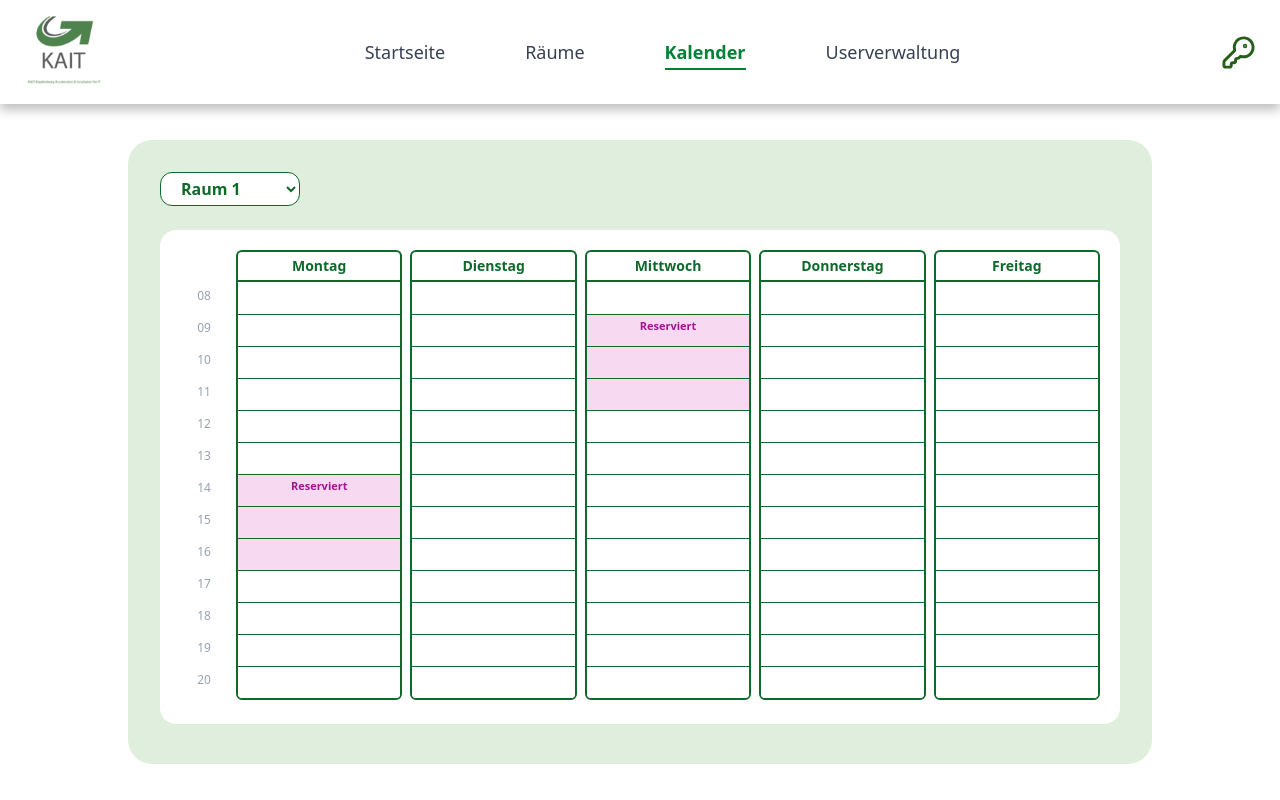
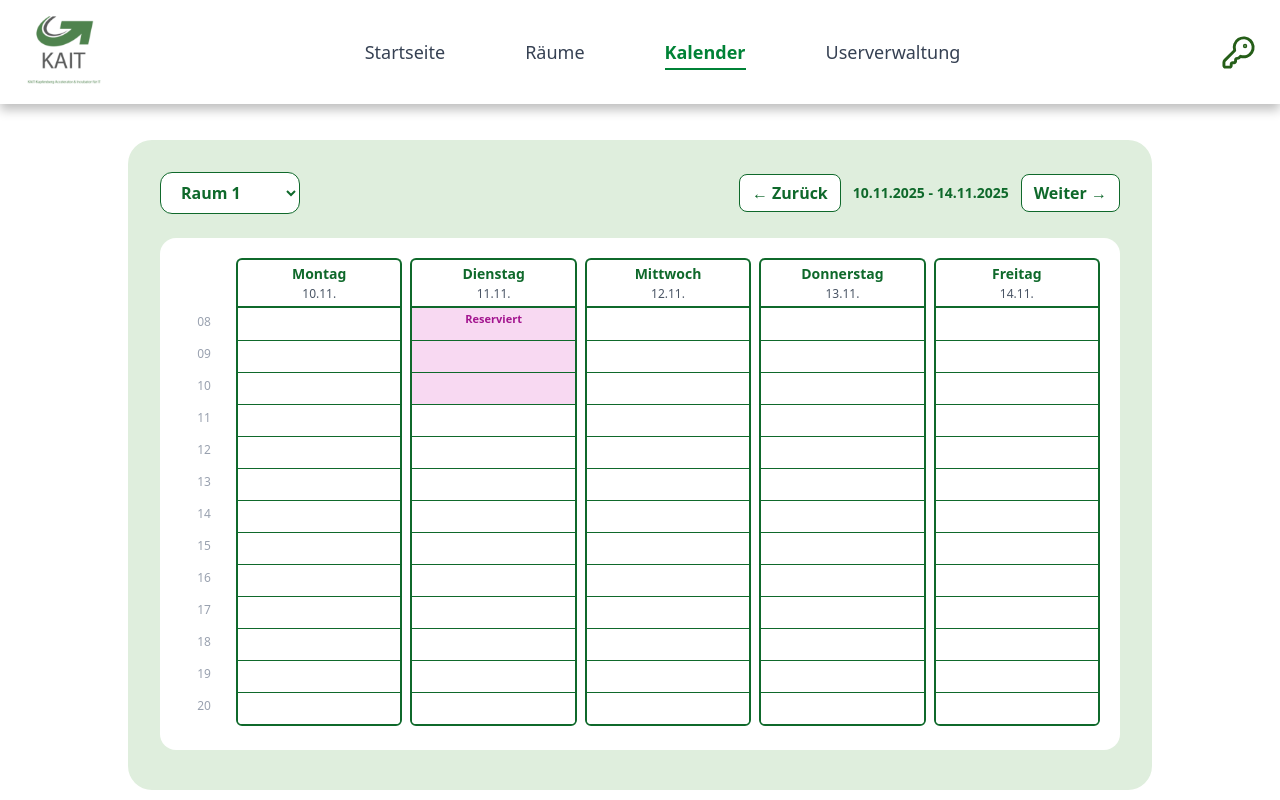
Before and after one commit to monaenzi/room_reservation_system, a Next.js app: page /calender in a window 1280 px wide. Shown: the top 800 px of the page. Built offline with nearby package versions, Linux system fonts and the light colour scheme.

Commit message:
edited calendar to be able to switch between weeks

```diff
--- a/app/calender/page.tsx
+++ b/app/calender/page.tsx
@@ -4,12 +4,15 @@ import { useState, useMemo } from 'react';
 
 type Weekday = 'Montag' | 'Dienstag' | 'Mittwoch' | 'Donnerstag' | 'Freitag';
 
-type ReservationBlock = {
-    id: string;
-    room: string;
-    weekday: Weekday;
-    startHour: number; // is included
-    endHour: number;   // is excluded
+type Timeslot = {
+    timeslot_id: number;
+    room_id: number;
+    status: number;
+    slot_date: string;     // date (YYYY-MM-DD)
+    start_time: string;    // time (HH:MM:SS)
+    end_time: string;      // time (HH:MM:SS)
+    blocked_reason?: string;
+    name?: string;
 };
 
 const HOURS = Array.from({ length: 13 }, (_, i) => 8 + i); // 07–18
@@ -22,51 +25,164 @@ const WEEKDAYS: Weekday[] = [
 ];
 
 // Mock reservations to be replaced by the DB as soon as it's done
-const ROOMS = ['Raum 1', 'Raum 2'];
-
-const MOCK_RESERVATIONS: ReservationBlock[] = [
-    { id: '1', room: 'Raum 1', weekday: 'Montag', startHour: 14, endHour: 17 },
-    { id: '2', room: 'Raum 1', weekday: 'Mittwoch', startHour: 9, endHour: 12 },
-    { id: '3', room: 'Raum 2', weekday: 'Dienstag', startHour: 10, endHour: 13 },
+const ROOMS = [
+    { room_id: 1, room_name: 'Raum 1' },
+    { room_id: 2, room_name: 'Raum 2' }
 ];
 
+const MOCK_TIMESLOTS: Timeslot[] = [
+    { timeslot_id: 1, room_id: 1, status: 1, slot_date: '2025-11-18', start_time: '14:00:00', end_time: '17:00:00' },
+    { timeslot_id: 2, room_id: 1, status: 1, slot_date: '2025-11-20', start_time: '09:00:00', end_time: '12:00:00' },
+    { timeslot_id: 3, room_id: 2, status: 1, slot_date: '2025-11-19', start_time: '10:00:00', end_time: '13:00:00' },
+    { timeslot_id: 4, room_id: 1, status: 1, slot_date: '2025-11-25', start_time: '11:00:00', end_time: '14:00:00' },
+    { timeslot_id: 5, room_id: 2, status: 1, slot_date: '2025-11-27', start_time: '15:00:00', end_time: '18:00:00' },
+    { timeslot_id: 6, room_id: 1, status: 1, slot_date: '2025-11-11', start_time: '08:00:00', end_time: '11:00:00' },
+];
+
+function getMonday(date: Date): Date {
+    const d = new Date(date);
+    const day = d.getDay();
+    const diff = d.getDate() - day + (day === 0 ? -6 : 1);
+    return new Date(d.setDate(diff));
+}
+
+function formatDate(date: Date): string {
+    return date.toLocaleDateString('de-DE', {
+        day: '2-digit',
+        month: '2-digit'
+    });
+}
+
+function getWeekRange(monday: Date): string {
+    const friday = new Date(monday);
+    friday.setDate(monday.getDate() + 4);
+
+    return `${monday.toLocaleDateString('de-DE', { day: '2-digit', month: '2-digit', year: 'numeric' })} - ${friday.toLocaleDateString('de-DE', { day: '2-digit', month: '2-digit', year: 'numeric' })}`;
+}
+
+function toISODate(date: Date): string {
+    return date.toISOString().split('T')[0];
+}
+
+function getHourFromTime(timeStr: string): number {
+    return parseInt(timeStr.split(':')[0], 10);
+}
+
+
 export default function RoomsPage() {
-    const [selectedRoom, setSelectedRoom] = useState<string>('Raum 1');
+    const [selectedRoomId, setSelectedRoomId] = useState(1);
+    const [currentWeekStart, setCurrentWeekStart] = useState<Date>(() => getMonday(new Date()));
 
-    const reservationsForRoom = useMemo(
-        () => MOCK_RESERVATIONS.filter((r) => r.room === selectedRoom),
-        [selectedRoom]
+    const weekDates = useMemo(() => {
+        return WEEKDAYS.map((_, index) => {
+            const date = new Date(currentWeekStart);
+            date.setDate(currentWeekStart.getDate() + index);
+            return date;
+        });
+    }, [currentWeekStart]);
+
+    const timeslotsForRoom = useMemo(
+        () => MOCK_TIMESLOTS.filter((t) => t.room_id === selectedRoomId),
+        [selectedRoomId]
     );
 
-    const isReserved = (weekday: Weekday, hour: number) =>
-        reservationsForRoom.some(
-            (r) => r.weekday === weekday && hour >= r.startHour && hour < r.endHour
-    );
+    const isReserved = (dateIndex: number, hour: number) => {
+        const dateStr = toISODate(weekDates[dateIndex]);
+        return timeslotsForRoom.some((t) => {
+            if (t.slot_date !== dateStr) return false;
+            const startHour = getHourFromTime(t.start_time);
+            const endHour = getHourFromTime(t.end_time);
+            return hour >= startHour && hour < endHour;
+        });
+    };
 
-    const isReservationStart = (weekday: Weekday, hour: number) =>
-        reservationsForRoom.some(
-            (r) => r.weekday === weekday && hour === r.startHour
-    );
+    const isReservationStart = (dateIndex: number, hour: number) => {
+        const dateStr = toISODate(weekDates[dateIndex]);
+         return timeslotsForRoom.some((t) => {
+            if (t.slot_date !== dateStr) return false;
+            const startHour = getHourFromTime(t.start_time);
+            return hour === startHour;
+        });
+    };
+
+    const goToPreviousWeek = () => {
+        setCurrentWeekStart((prev) => {
+            const newDate = new Date(prev);
+            newDate.setDate(prev.getDate() - 7);
+            return newDate;
+        });
+    };
+
+    const goToNextWeek = () => {
+        setCurrentWeekStart((prev) => {
+            const newDate = new Date(prev);
+            newDate.setDate(prev.getDate() + 7);
+            return newDate;
+        });
+    };
+
+    const goToCurrentWeek = () => {
+        setCurrentWeekStart(getMonday(new Date()));
+    };
+
+    const isCurrentWeek = useMemo(() => {
+        const todayMonday = getMonday(new Date());
+        return currentWeekStart.toDateString() === todayMonday.toDateString();
+    }, [currentWeekStart]);
 
     return (
     <main className="flex justify-center px-4 py-10 mt-25">
         <div className="w-full max-w-5xl rounded-3xl bg-[#dfeedd] px-8 pb-10 pt-8">
-            <div className="mb-6">
-                <select className="rounded-xl w-35 border border-[#0f692b] border-bold bg-white px-4 py-1 text-md text-[#0f692b] font-semibold" value={selectedRoom} onChange={(e) => setSelectedRoom(e.target.value)}>
-                    {ROOMS.map((room) => (
-                        <option key={room} value={room}>
-                            {room}
-                        </option>
-                    ))}
+            <div className="mb-6 flex items-center justify-between gap-4 flex-wrap">
+                <select
+                    className="rounded-xl w-35 border border-[#0f692b] border-bold bg-white px-4 py-2 text-md text-[#0f692b] font-semibold"
+                    value={selectedRoomId}
+                    onChange={(e) => setSelectedRoomId(Number(e.target.value))}
+                >
+                        {ROOMS.map((room) => (
+                            <option key={room.room_id} value={room.room_id}>
+                                {room.room_name}
+                            </option>
+                        ))}
                 </select>
-            </div>
+
+            <div className="flex items-center gap-3">
+                        <button
+                            onClick={goToPreviousWeek}
+                            className="rounded-lg bg-white border border-[#0f692b] px-3 py-1.5 text-[#0f692b] font-semibold hover:bg-[#0f692b] hover:text-white transition-colors"
+                            aria-label="Vorherige Woche"
+                        >
+                            ← Zurück
+                        </button>
+
+                        <div className="text-center">
+                            <div className="text-sm font-semibold text-[#0f692b]">
+                                {getWeekRange(currentWeekStart)}
+                            </div>
+                            {!isCurrentWeek && (
+                                <button onClick={goToCurrentWeek} className="mt-1 text-xs text-[#0f692b] underline hover:text-[#0a4d1f]">
+                                    Zur aktuellen Woche
+                                </button>
+                            )}
+                        </div>
+
+                        <button onClick={goToNextWeek} className="rounded-lg bg-white border border-[#0f692b] px-3 py-1.5 text-[#0f692b] font-semibold hover:bg-[#0f692b] hover:text-white transition-colors" aria-label="Nächste Woche">
+                            Weiter →
+                        </button>
+                    </div>
+                </div>
 
             <div className="rounded-2xl bg-white px-5 pb-6 pt-5">
                 <div className="grid grid-cols-[auto_1fr_1fr_1fr_1fr_1fr] gap-x-2">
                     <div className="w-12"></div>
-                    {WEEKDAYS.map((day) => (
-                        <div key={day} className="rounded-t-md border-2 border-[#0f692b] border-b-0 py-1 text-center text-sm font-bold text-[#0f692b]">
-                            {day}
+                    {WEEKDAYS.map((day, index) => (
+                        <div key={day} className="rounded-t-md border-2 border-[#0f692b] border-b-0 py-1 text-center ">
+                            <div className="text-sm font-bold text-[#0f692b]">
+                                {day}
+                            </div>
+                            <div className="text-xs text-gray-600 mt-0.5">
+                                {formatDate(weekDates[index])}
+                            </div>
                         </div>
                     ))}
                 </div>
@@ -81,11 +197,11 @@ export default function RoomsPage() {
                     </div>
 
 
-                    {WEEKDAYS.map((day) => (
+                    {WEEKDAYS.map((day, dateIndex) => (
                         <div key={day} className="flex flex-col overflow-hidden rounded-b-md border-2 border-[#0f692b]">
                             {HOURS.map((hour, idx) => {
-                                const reserved = isReserved(day, hour);
-                                const start = isReservationStart(day, hour);
+                                const reserved = isReserved(dateIndex, hour);
+                                const start = isReservationStart(dateIndex, hour);
                                 return (
                                     <div key={hour} className={['relative flex min-h-[32px] items-center border-t border-[#0f692b] text-xs',
                                     idx === 0 ? 'border-t-0' : '', reserved ? 'bg-[#f8d9f2]' : 'bg-white',].filter(Boolean).join(' ')}>
```
